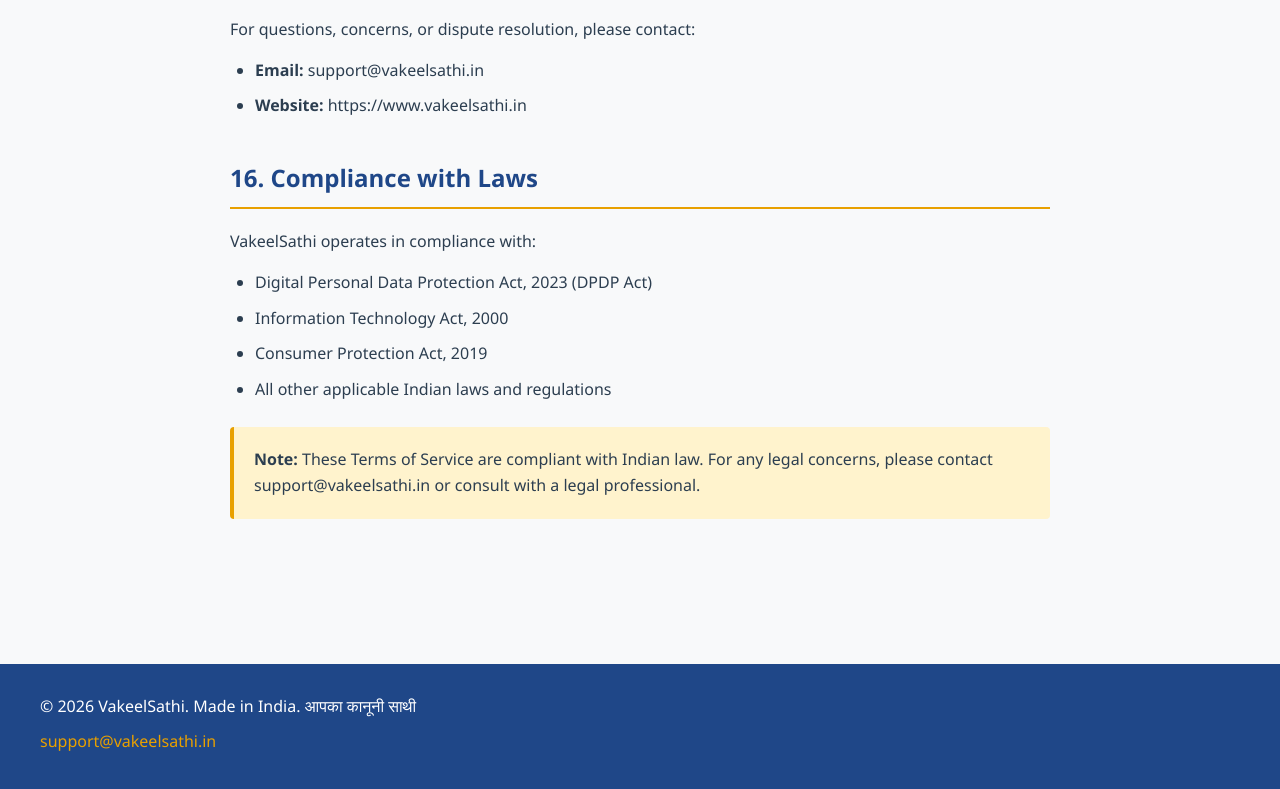
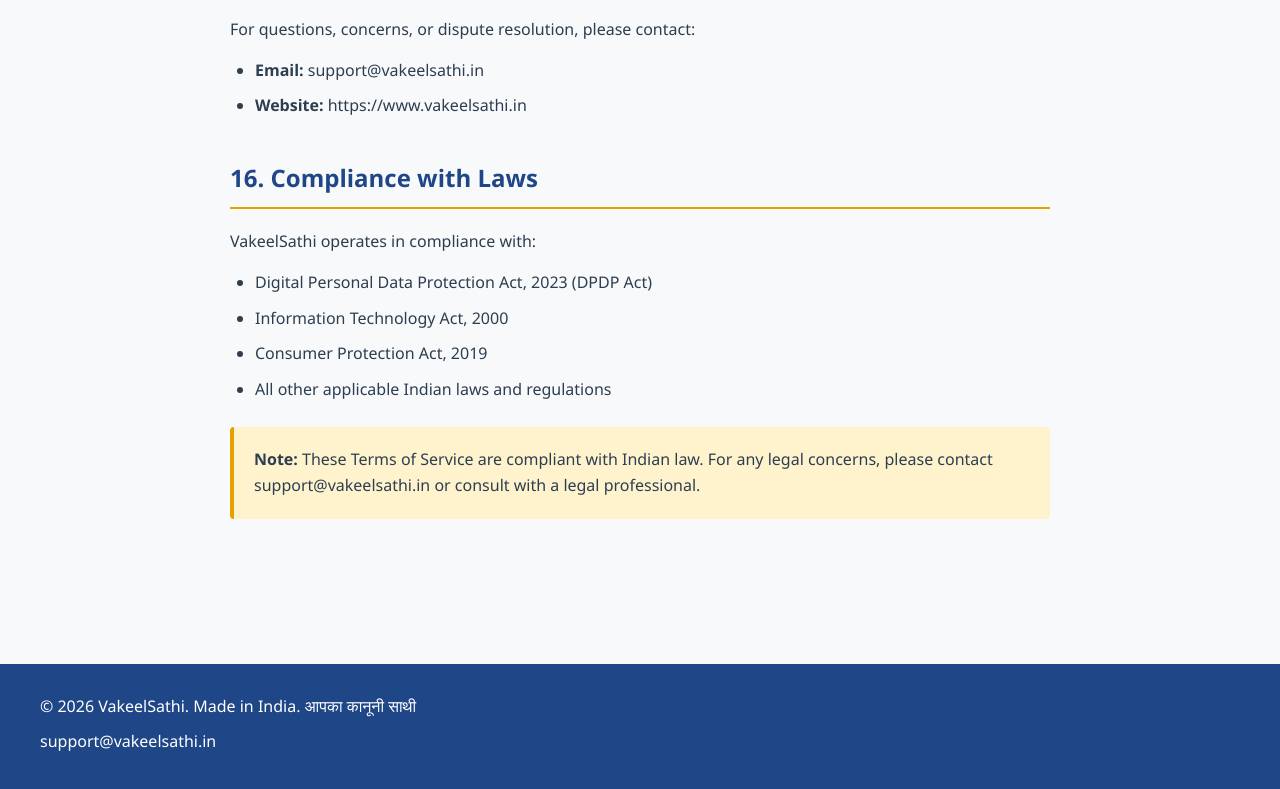
Before and after one commit to veenagupta041223/vakeelsathi-site, a plain HTML site: page terms.html in a window 1280 px wide. Shown: the part 4442-5231 px from the top of the page. Drawn offline with Linux system fonts and the light colour scheme.

Commit message:
Remove mailto links from email - display as plain text only
- Remove clickable mailto: links from all pages
- Display support@vakeelsathi.in as plain text
- Prevents email harvesting by bots
- Reduces spam risk while keeping contact visible
- Applied to: index.html, privacy.html, terms.html

Co-Authored-By: dev@vakeelsathi <dev@vakeelsathi.in>

```diff
--- a/terms.html
+++ b/terms.html
@@ -347,7 +347,7 @@
     <!-- Footer -->
     <footer>
         <p>© 2026 VakeelSathi. Made in India. आपका कानूनी साथी</p>
-        <p><a href="mailto:support@vakeelsathi.in">support@vakeelsathi.in</a></p>
+        <p>support@vakeelsathi.in</p>
     </footer>
 </body>
 </html>
```
Also changed, not shown: index.html (+1 -1 lines), privacy.html (+1 -1 lines).
